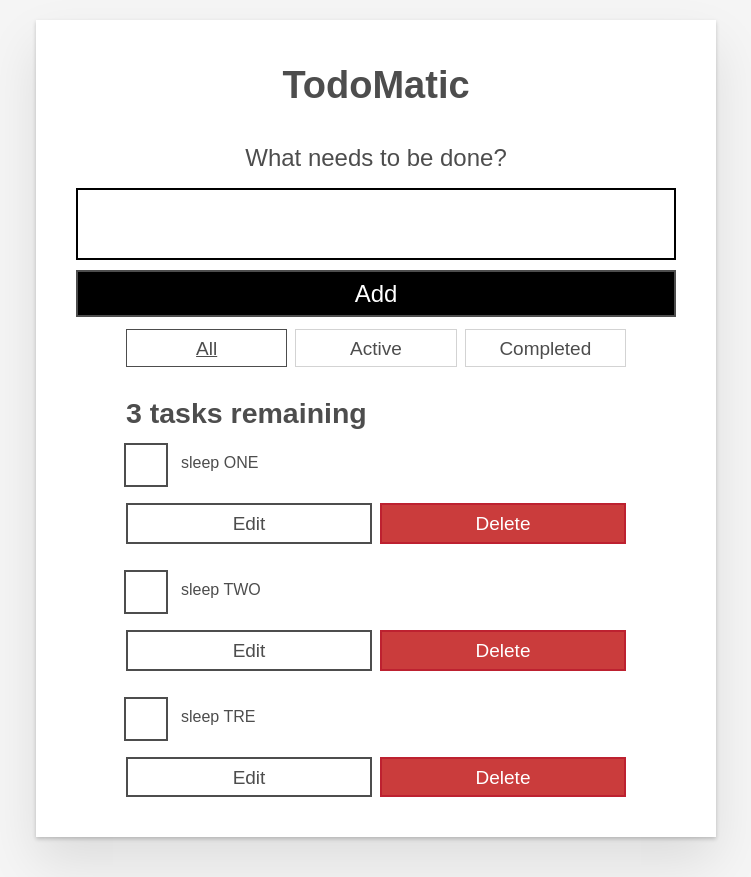
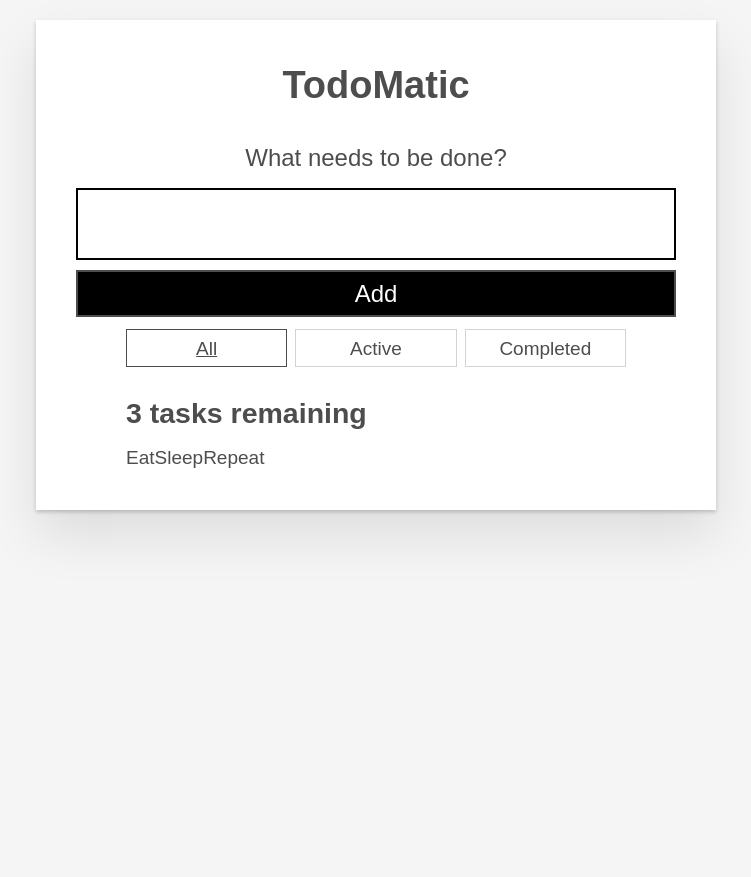
Before and after one commit to nelsonlopezjimenez/todo-shopping-list-apps, a React (Create React App) app in the folder frontend/: page / in a window 1280 px wide. Shown: the whole page, without its empty margins (264-1015 px from the left). After the commit the page ends 800 px from the top, so only its background shows below. Built offline with nearby package versions, Linux system fonts and the light colour scheme.

Commit message:
Rendering with iterations

```diff
--- a/frontend/src/App.js
+++ b/frontend/src/App.js
@@ -1,7 +1,8 @@
-import React from 'react';
-import Todo from './components/Todo';
+import React from "react";
+import Todo from "./components/Todo";
 
 function App(props) {
+  const taskList = props.tasks?.map((task) => task.name);
   return (
     <div className="todoapp stack-large">
       <h1>TodoMatic</h1>
@@ -45,9 +46,7 @@ function App(props) {
         className="todo-list stack-large stack-exception"
         aria-labelledby="list-heading"
       >
-       <Todo name="sleep ONE" completed={false} id="todo-0"/>
-       <Todo name="sleep TWO" completed={false} id="todo-1"/>
-       <Todo name="sleep TRE" completed={false} id="todo-2"/>
+        {taskList}
       </ul>
     </div>
   );
```
